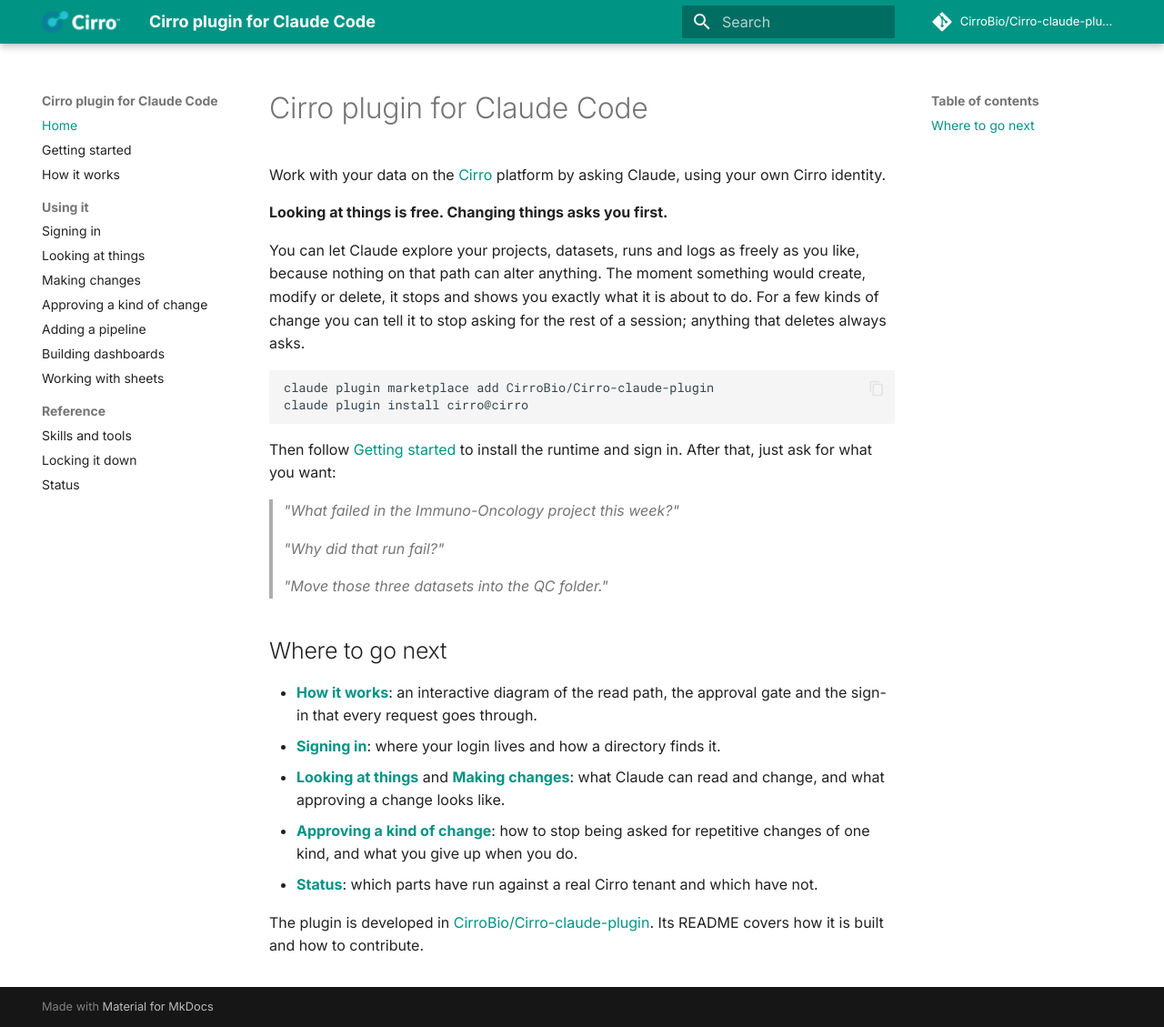
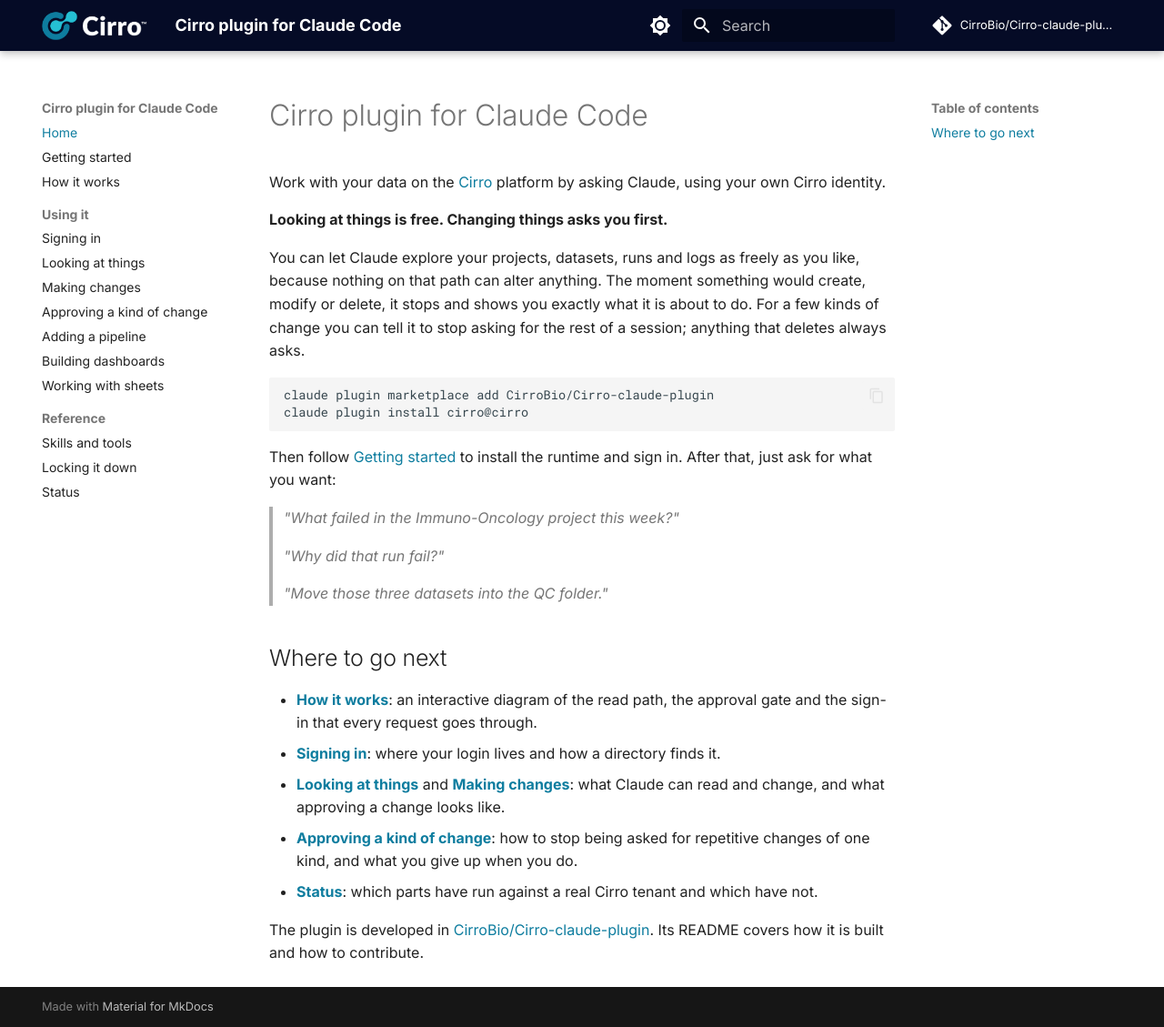
Before and after one commit to CirroBio/Cirro-claude-plugin, an MkDocs documentation site: the page built from docs/index.md, in a window 1280 px wide and 1129 px high. Shown: the whole window at 91% size. Built offline with MkDocs 1.6.1 and Material for MkDocs 9.7.7, drawn with Linux system fonts in a browser that asks for light colours; comment, search, counter and statistics services are not loaded.

Commit message:
Use the Cirro App Kit site's header and palette on the docs site
The docs site now has the same header as https://cirrobio.github.io/Cirro-app-kit/:
the Cirro navy bar, the wordmark at full size, teal links and accents, and a
light/dark toggle. docs/assets/cirro.css is that site's stylesheet, copied unchanged,
and the palette block is its configuration.

The diagram on How it works keeps its fixed light palette, so on the dark scheme it
sits on a white card rather than putting ink on a dark page.

Co-Authored-By: Claude Opus 5.5 <noreply@anthropic.com>

```diff
--- /dev/null
+++ b/docs/assets/cirro.css
@@ -0,0 +1,29 @@
+/* Cirro brand colors, as on docs.cirro.bio and in the logo. */
+:root {
+  --cirro-navy: #050b26;
+  --cirro-teal: #0e7d9f;
+  --cirro-teal-light: #25bfd3;
+}
+
+[data-md-color-scheme="default"],
+[data-md-color-scheme="slate"] {
+  --md-primary-fg-color: var(--cirro-navy);
+  --md-primary-fg-color--light: #1b2550;
+  --md-primary-fg-color--dark: #02051a;
+}
+
+[data-md-color-scheme="default"] {
+  --md-typeset-a-color: var(--cirro-teal);
+  --md-accent-fg-color: var(--cirro-teal);
+}
+
+/* The dark teal is too dim on the slate background. */
+[data-md-color-scheme="slate"] {
+  --md-typeset-a-color: var(--cirro-teal-light);
+  --md-accent-fg-color: var(--cirro-teal-light);
+}
+
+/* The logo is a wide wordmark; Material sizes logos for square icons. */
+.md-header__button.md-logo img {
+  height: 1.6rem;
+}
--- a/docs/assets/hover-diagram.css
+++ b/docs/assets/hover-diagram.css
@@ -12,6 +12,9 @@
   font-family: var(--md-text-font, "Inter"), -apple-system, BlinkMacSystemFont, "Segoe UI", sans-serif;
   color: var(--hd-ink);
 }
+/* The drawing keeps the governance diagram's fixed light palette, so on the dark scheme
+   it sits on a light card rather than ink on a dark page. */
+[data-md-color-scheme="slate"] .hover-diagram { padding: 1em; border-radius: 0.4rem; background: #fff; }
 .hover-diagram svg { display: block; width: 100%; height: auto; overflow: visible; }
 .hover-diagram text { fill: var(--hd-ink); font-size: 20px; font-weight: 500; }
 .hover-diagram text.hd-sub { fill: var(--hd-muted); font-size: 16px; font-weight: 400; }
--- a/mkdocs.yml
+++ b/mkdocs.yml
@@ -33,14 +33,27 @@ theme:
     - navigation.sections
     - navigation.top
     - content.code.copy
+  # The header and palette match the Cirro App Kit site; assets/cirro.css is its copy.
   palette:
-    scheme: default
-    primary: teal
-    accent: teal
+    - media: "(prefers-color-scheme: light)"
+      scheme: default
+      primary: custom
+      accent: custom
+      toggle:
+        icon: material/brightness-7
+        name: Switch to dark mode
+    - media: "(prefers-color-scheme: dark)"
+      scheme: slate
+      primary: custom
+      accent: custom
+      toggle:
+        icon: material/brightness-4
+        name: Switch to light mode
   font:
     text: Inter
 
 extra_css:
+  - assets/cirro.css
   - assets/hover-diagram.css
 
 extra_javascript:
```
